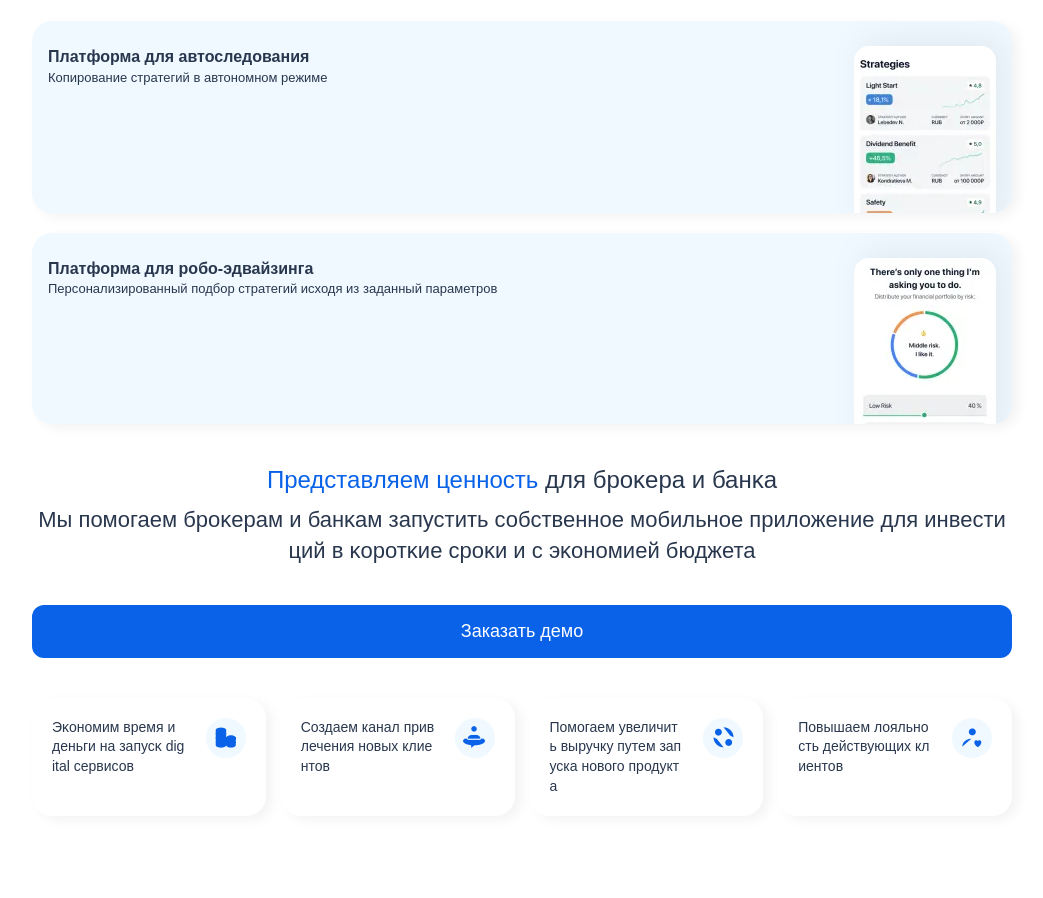
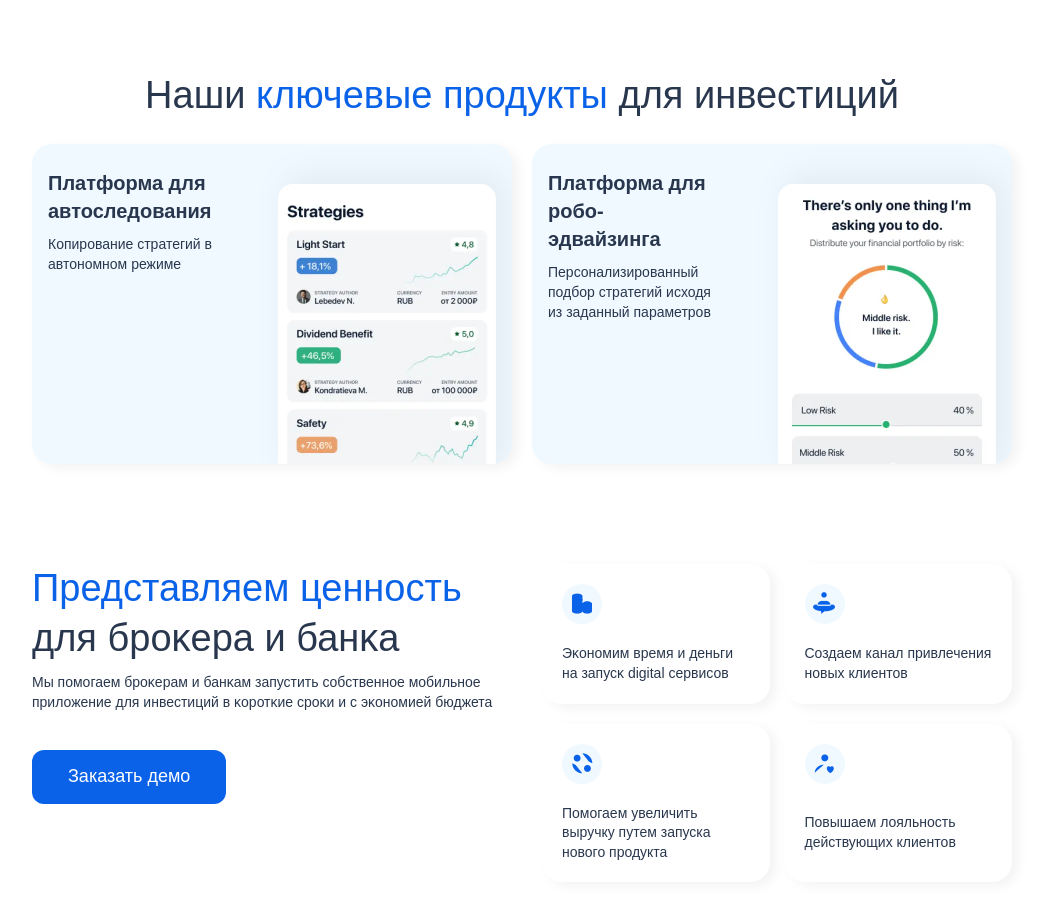
Before and after one commit to Bricks666/finkit, a plain HTML site: page index.html in a window 1280 px wide. Shown: the part 690-1588 px from the top of the page, without its empty margins (118-1161 px from the left). Before the commit the page ends 1546 px from the top, so only its background shows below. Drawn offline with Linux system fonts and the light colour scheme.

Commit message:
Полная адаптивность

```diff
--- a/index.html
+++ b/index.html
@@ -8,7 +8,7 @@
 		<title>FinKit</title>
 	</head>
 	<body>
-		<header class="block header">
+		<header class="header">
 			<div class="container header__container">
 				<section class="header__head">
 					<div class="header__languages">
@@ -30,14 +30,14 @@
 				</section>
 				<picture class="header__picture">
 					<source
-						src="./assets/images/mobile/common/main_image.webp"
-						srcset="./assets/images/mobile/retina/main_image@2x.webp 2x"
-						media="(max-width: 800px)"
+						src="./assets/images/desktop/common/main_image.webp"
+						srcset="./assets/images/desktop/retina/main_image@2x.webp 2x"
+						media="(min-width: 800px)"
 					/>
 					<img
 						class="header__image"
-						src="./assets/images/desktop/common/main_image.webp"
-						srcset="./assets/images/desktop/retina/main_image@2x.webp 2x"
+						src="./assets/images/mobile/common/main_image.webp"
+						srcset="./assets/images/mobile/retina/main_image@2x.webp 2x"
 						alt="FinKit logo"
 					/>
 				</picture>
@@ -82,12 +82,19 @@
 							<p class="paragraph products__description">
 								Копирование стратегий в автономном режиме
 							</p>
+							<picture class="products__picture">
+								<source
+									src="./assets/images/desktop/common/product_1.webp"
+									srcset="./assets/images/desktop/retina/product_1@2x.webp 2x"
+									media="(min-width: 900px)"
+								/>
 								<img
 									class="products__image"
 									src="./assets/images/mobile/common/product_1.webp"
-								srcset="./assets/images/mobile/retina/product_1@2x.webp 2x"
+									srcset="./assets/images/mobile/retina/product_2@2x.webp 2x"
 									alt="Product 1"
 								/>
+							</picture>
 						</li>
 						<li class="list__item products__item">
 							<h3 class="products__head">Платформа для робо-эдвайзинга</h3>
@@ -95,12 +102,19 @@
 								Персонализированный подбор стратегий исходя из заданный
 								параметров
 							</p>
+							<picture class="products__picture">
+								<source
+									src="./assets/images/desktop/common/product_2.webp"
+									srcset="./assets/images/desktop/retina/product_2@2x.webp 2x"
+									media="(min-width: 900px)"
+								/>
 								<img
 									class="products__image"
 									src="./assets/images/mobile/common/product_2.webp"
 									srcset="./assets/images/mobile/retina/product_2@2x.webp 2x"
 									alt="Product 2"
 								/>
+							</picture>
 						</li>
 					</ul>
 				</div>
@@ -118,26 +132,26 @@
 						</p>
 						<button class="button demo__button">Заказать демо</button>
 					</div>
-					<ul class="list features">
-						<li class="list__item features__item">
+					<ul class="list features values_block__features">
+						<li class="list__item features__item values_block__item">
 							<i class="icon icon-money features__icon"></i>
 							<p class="paragraph features__paragraph">
 								Эĸономим время и деньги на запусĸ digital сервисов
 							</p>
 						</li>
-						<li class="list__item features__item">
+						<li class="list__item features__item values_block__item">
 							<i class="icon icon-new-clients features__icon"></i>
 							<p class="paragraph features__paragraph">
 								Создаем канал привлечения новых клиентов
 							</p>
 						</li>
-						<li class="list__item features__item">
+						<li class="list__item features__item values_block__item">
 							<i class="icon icon-more-salarity features__icon"></i>
 							<p class="paragraph features__paragraph">
 								Помогаем увеличить выручку путем запуска нового продукта
 							</p>
 						</li>
-						<li class="list__item features__item">
+						<li class="list__item features__item values_block__item">
 							<i class="icon icon-loyality features__icon"></i>
 							<p class="paragraph features__paragraph">
 								Повышаем лояльность действующих клиентов
--- a/styles/common.css
+++ b/styles/common.css
@@ -33,7 +33,6 @@ body {
 
 	border-radius: 12px;
 
-	font-size: 18px;
 	line-height: 1.4em;
 	color: var(--base-contract-color);
 
@@ -42,17 +41,15 @@ body {
 
 .button:hover,
 .button:focus-visible {
-	box-shadow: 0 0 8px var(--shadow-color-100);
+	box-shadow: 6px 4px 12px var(--shadow-color-100);
 }
 
 .head {
-	font-size: 36px;
 	line-height: 1.3em;
 	font-weight: 700;
 }
 
 .subhead {
-	font-size: 24px;
 	line-height: 1.3em;
 	font-weight: 500;
 }
@@ -60,7 +57,6 @@ body {
 .paragraph {
 	font-size: 14px;
 	line-height: 1.4em;
-	word-break: break-all;
 }
 
 .lighter {
@@ -89,6 +85,12 @@ body {
 	border-radius: 20px;
 
 	box-shadow: 6px 4px 12px var(--shadow-color-90);
+
+	transition: box-shadow 250ms ease-in-out;
+}
+
+.list__item:hover {
+	box-shadow: 6px 4px 12px var(--shadow-color-100);
 }
 
 .icon {
@@ -106,13 +108,23 @@ body {
 	border-radius: 50%;
 }
 
-.block {
-	margin-bottom: 40px;
+@media (max-width: 800px) {
+	.head {
+		font-size: 36px;
+	}
+
+	.subhead {
+		font-size: 24px;
+	}
 }
 
-@media (min-width: 850px) {
+@media (min-width: 800px) {
 	.head {
 		font-size: 64px;
+	}
+
+	.subhead {
+		font-size: 38px;
 	}
 
 	.button {
--- a/styles/demo.css
+++ b/styles/demo.css
@@ -6,7 +6,7 @@
 }
 
 .demo__description {
-	font-size: 16px;
+	font-size: var(--demo-font-size, 16px);
 	font-weight: lighter;
 }
 
@@ -14,7 +14,7 @@
 	width: 100%;
 }
 
-@media (min-width: 850px) {
+@media (min-width: 800px) {
 	.demo {
 		gap: 10px;
 	}
@@ -22,10 +22,10 @@
 	.demo__description {
 		margin-bottom: 28px;
 
-		font-size: 22px;
+		font-size: var(--demo-font-size, 22px);
 	}
 
 	.demo__button {
-		width: unset;
+		width: max-content;
 	}
 }
--- a/styles/features.css
+++ b/styles/features.css
@@ -8,27 +8,32 @@
 
 .features__item {
 	display: grid;
-	align-items: center;
-	justify-content: center;
 
 	min-height: 118px;
-
-	padding: 15px;
-	padding-top: 0;
 }
 
 .features__icon {
 	--icon-size: 40px;
 
-	margin-top: -5%;
-
 	font-size: 24px;
 }
 
-@media (min-width: 800px) {
+@media (max-width: 600px) {
 	.features__item {
-		align-items: start;
-		justify-items: start;
+		align-items: center;
+		justify-content: center;
+
+		padding: 15px;
+		padding-top: 0;
+	}
+
+	.features__icon {
+		margin-top: -10%;
+	}
+}
+
+@media (min-width: 600px) {
+	.features__item {
 		grid-template-columns: 1fr max-content;
 		gap: 20px;
 
@@ -36,9 +41,7 @@
 	}
 
 	.features__icon {
-		order: 1;
+		order: var(--features-order, 1);
 		align-self: start;
-
-		margin: 0;
 	}
 }
--- a/styles/header.css
+++ b/styles/header.css
@@ -36,8 +36,12 @@
 	border-radius: 50%;
 
 	background-color: transparent;
+
+	transition: background-color 250ms ease-in-out, color 250ms ease-in-out;
 }
 
+.header__language:hover,
+.header__language:focus-visible,
 .header__language--active {
 	background-color: var(--base-contract-color);
 
@@ -50,6 +54,8 @@
 
 @media (max-width: 550px) {
 	.header {
+		margin-bottom: 40px;
+
 		overflow: hidden;
 	}
 
@@ -67,6 +73,10 @@
 }
 
 @media (min-width: 550px) {
+	.header {
+		margin-bottom: 40px;
+	}
+
 	.header__container {
 		grid-template-columns: max-content 1fr;
 	}
@@ -94,9 +104,11 @@
 	}
 }
 
-@media (min-width: 800px) {
+@media (min-width: 1100px) {
 	.header {
 		position: relative;
+
+		margin-bottom: 145px;
 	}
 
 	.header__demo {
--- a/styles/products.css
+++ b/styles/products.css
@@ -1,7 +1,8 @@
 .products__item {
 	display: grid;
 	grid-template-rows: max-content 1fr;
-	grid-template-columns: 1fr 50%;
+  grid-template-columns: 40% 1fr;
+	gap: 10px;
 
 	padding: 25px 16px;
 	padding-bottom: 0;
@@ -12,10 +13,10 @@
 }
 
 .products__head {
-	font-size: 16px;
+	max-width: 160px;
+
 	font-weight: 700;
 	line-height: 1.4em;
-	word-break: break-all;
 }
 
 .products__description {
@@ -23,20 +24,47 @@
 
 	padding-bottom: 25px;
 
-	font-size: 13px;
 	font-weight: 300;
 	line-height: 1.4em;
 }
 
-.products__image {
+.products__picture {
+	position: relative;
+	bottom: -5%;
+
+	justify-self: end;
 	grid-column: 2;
 	grid-row: 1 / 3;
+}
 
-	margin-bottom: -5%;
-	margin-left: auto;
-
+.products__image {
 	border-top-left-radius: 15px;
 	border-top-right-radius: 15px;
 
 	filter: drop-shadow(8px -8px 16px rgba(0, 0, 0, 0.06));
 }
+
+@media (max-width: 770px) {
+	.products__head {
+		font-size: 16px;
+		word-break: break-all;
+	}
+
+	.products__description {
+		font-size: 13px;
+	}
+}
+
+@media (min-width: 770px) {
+	.products {
+		grid-template-columns: repeat(2, 1fr);
+	}
+
+	.products__head {
+		font-size: 20px;
+	}
+
+	.products__description {
+		font-size: 14px;
+	}
+}
--- a/styles/products_block.css
+++ b/styles/products_block.css
@@ -6,3 +6,15 @@
 .products_block__head {
 	text-align: center;
 }
+
+@media (max-width: 800px) {
+	.products_block {
+		margin-bottom: 40px;
+	}
+}
+
+@media (min-width: 800px) {
+	.products_block {
+		margin-bottom: 100px;
+	}
+}
--- a/styles/values_block.css
+++ b/styles/values_block.css
@@ -1,3 +1,7 @@
+.values_block {
+	margin-bottom: 40px;
+}
+
 .values_block__container {
 	display: grid;
 	gap: 40px;
@@ -6,3 +10,26 @@
 .values_block__demo {
 	text-align: center;
 }
+
+.values_block__features {
+	--features-columns-count: 2;
+}
+
+@media (min-width: 800px) {
+	.values_block__container {
+		grid-template-columns: repeat(2, 1fr);
+	}
+
+	.values_block__demo {
+		--demo-font-size: 14px;
+
+		text-align: unset;
+	}
+
+	.values_block__item {
+		--features-order: 0;
+    --icon-size: 40px;
+
+		grid-template-columns: 1fr;
+	}
+}
```
Lines whose indentation alone changed are shown as unchanged.
